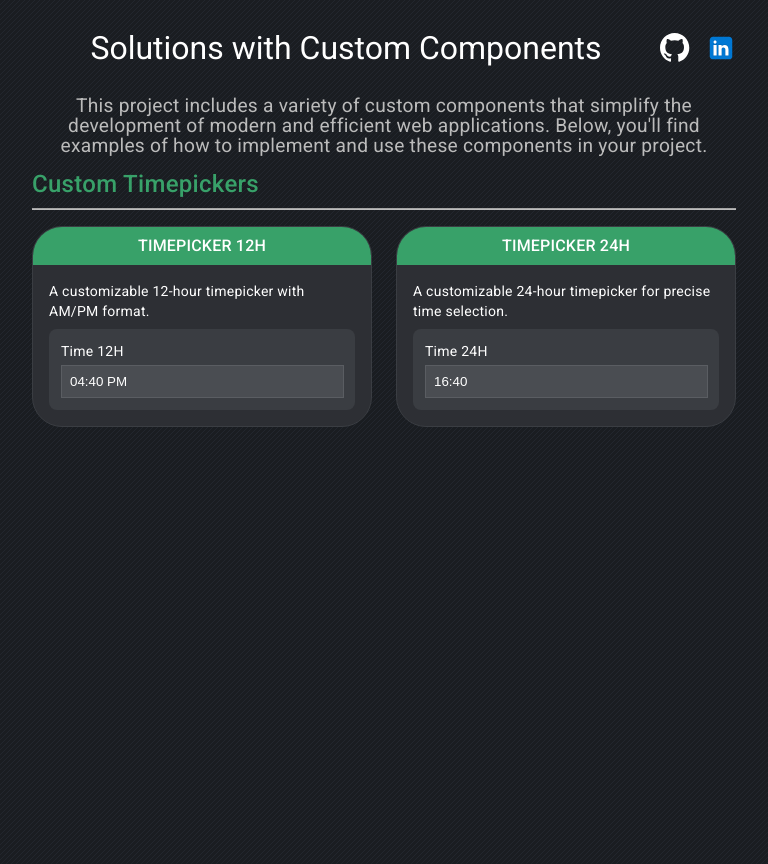
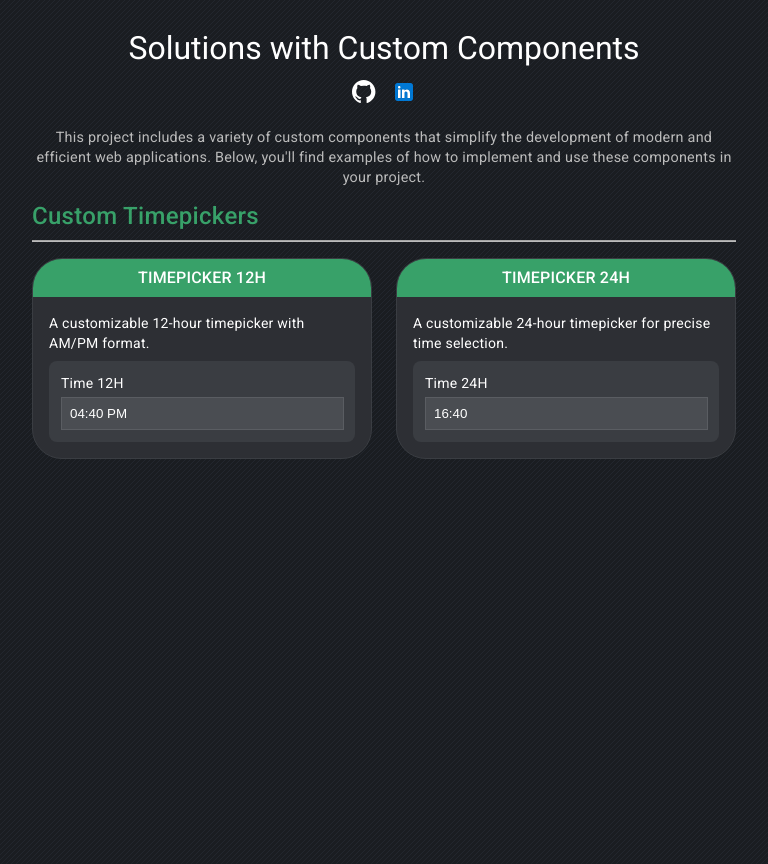
Before and after one commit to edgarbenitez92/custom-components-app, an Angular app: page / in a window 768 px wide. Built offline with nearby package versions, Linux system fonts and the light colour scheme.

Commit message:
Fix - Visual changes to the header

```diff
--- a/src/app/app.component.scss
+++ b/src/app/app.component.scss
@@ -13,13 +13,26 @@
     justify-content: center;
     align-items: center;
     position: relative;
-    margin-bottom: 2rem;
+
+    @media (max-width: 768px) {
+      flex-direction: column;
+    }
 
     .title {
       flex: 1;
-      font-size: 2rem;
       color: #fff;
+      font-size: 1.5rem;
+      margin-right: 1rem;
       margin-bottom: 0;
+
+      @media (min-width: 425px) {
+        font-size: 2rem;
+        margin-right: 0;
+      }
+
+      @media (max-width: 768px) {
+        margin-bottom: 1rem;
+      }
     }
 
     .social-icons {
@@ -28,13 +41,17 @@
       align-items: center;
       gap: 1rem;
 
+      @media (max-width: 768px) {
+        justify-content: center;
+      }
+
       a {
         display: flex;
         align-items: center;
 
         .icon {
-          width: 30px;
-          height: 30px;
+          width: 24px;
+          height: 24px;
 
           &:hover {
             filter: brightness(0.8);
@@ -47,7 +64,11 @@
   .description {
     font-size: 1.2rem;
     color: #bbb;
-    margin-top: 0.5rem;
+    margin-top: 1.5rem;
+
+    @media (max-width: 768px) {
+      font-size: 0.9rem;
+    }
   }
 }
 
```
